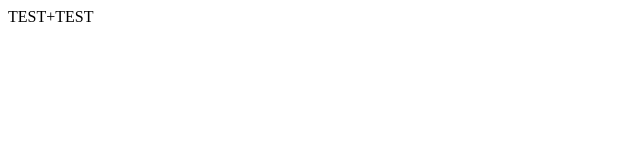
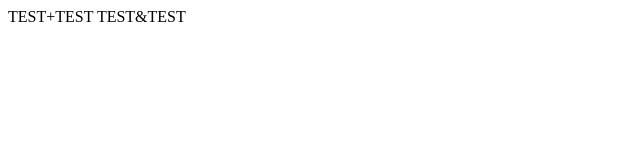
Before and after one commit to s4sah/TestRepo, a plain HTML site: page index.html in a window 1280 px wide. Shown: the whole page, without its empty margins (0-640 px from the left). Drawn offline with Linux system fonts and the light colour scheme.

Commit message:
Update index.html
Update

```diff
--- a/index.html
+++ b/index.html
@@ -4,6 +4,7 @@
 
   <body>
     TEST+TEST
+    TEST&TEST
   </body>
 
 </html>
```
